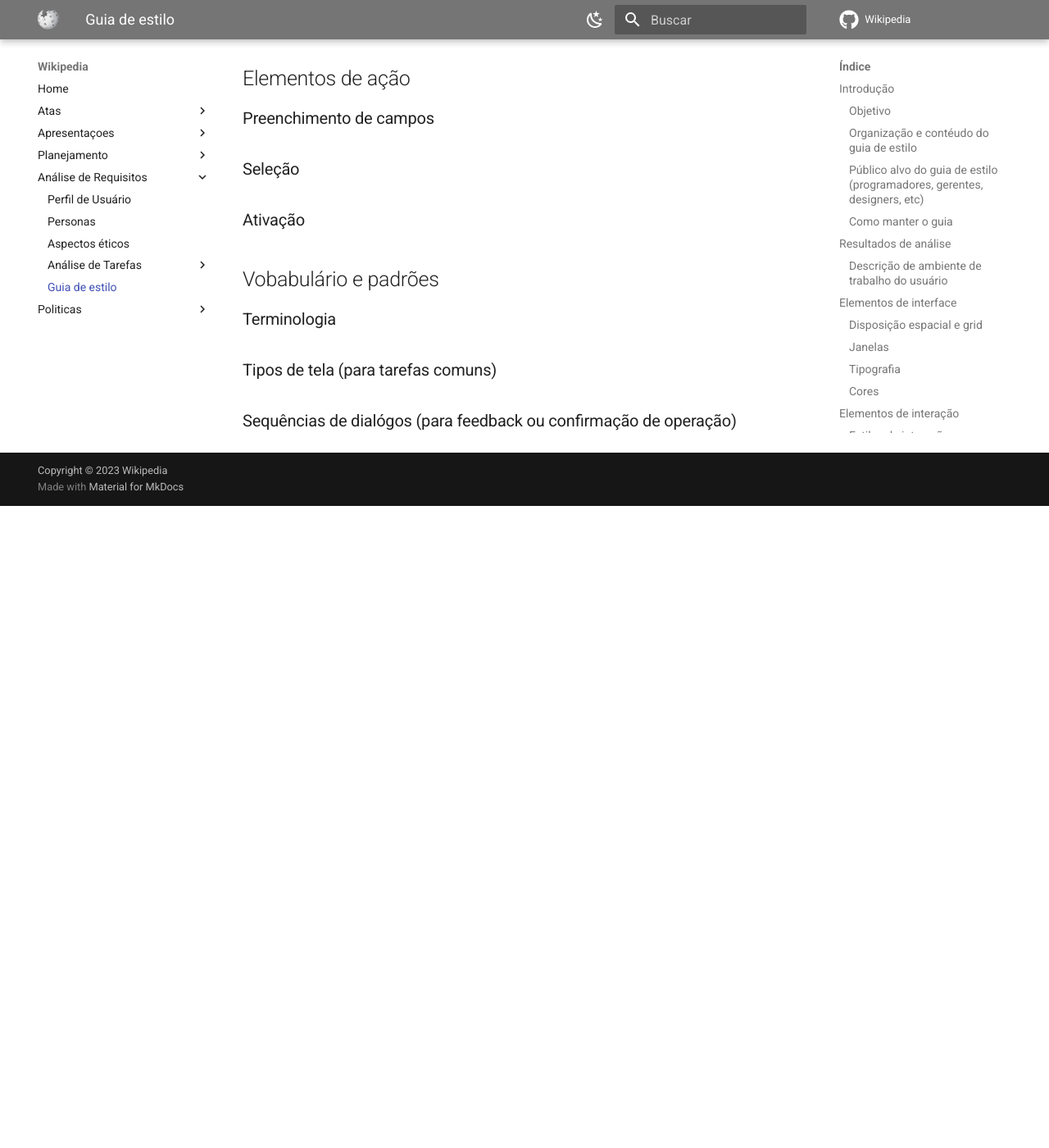
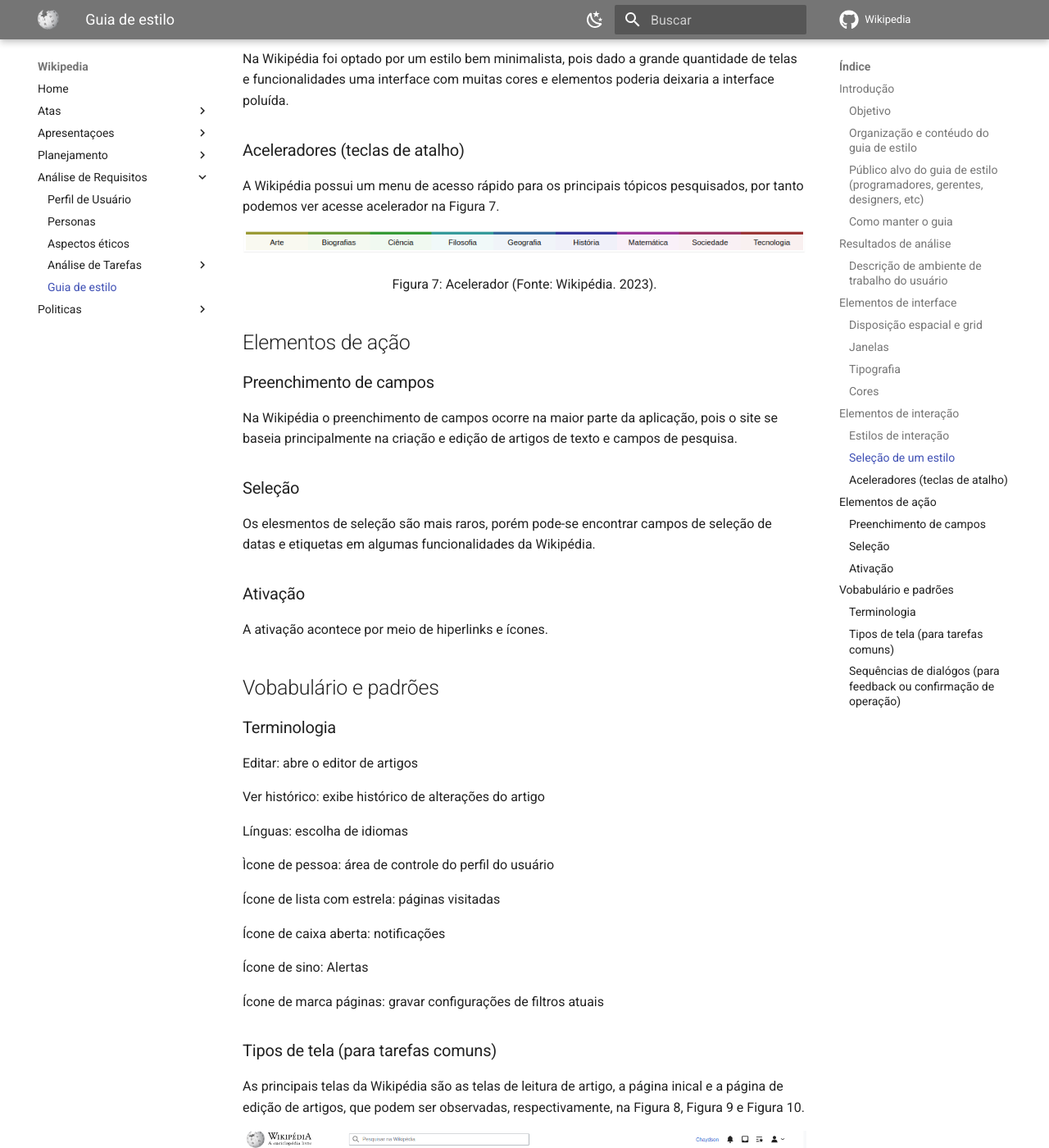
Before and after one commit to Interacao-Humano-Computador/2023.1-Wikipedia, an MkDocs documentation site: the page built from docs/analise-de-requisitos/guiaDeEstilo.md, in a window 1280 px wide and 1400 px high, scrolled down 6678 px. Shown: the whole window at 82% size. Built offline with MkDocs 1.6.1 and Material for MkDocs 9.7.7, drawn with Linux system fonts in a browser that asks for light colours; comment, search, counter and statistics services are not loaded; before the commit the page ends 7295 px from its top, so only the background shows below that; some of the changed text lies outside the part shown.

Commit message:
45-adicionando textos no artigo
Co-authored-by: LucasLopesFrazao <211031771@aluno.unb.br>

```diff
--- a/docs/analise-de-requisitos/guiaDeEstilo.md
+++ b/docs/analise-de-requisitos/guiaDeEstilo.md
@@ -23,7 +23,7 @@
 1. Introdução (com Objetivo do guia de estilo, Organização e conteúdo do guia de estilo, Públicoalvo do guia de estilos (programadores, gerentes, equipe de suporte), Como utilizar o guia (em produção e manutenção), Como manter o guia.
 2. Resultados de análise • Descrição do ambiente de trabalho do usuário
 3. Elementos de interface • Disposição espacial e grid • Janelas • Tipografia • Cores
-4. Elementos de interação - • Estilos de interação • Seleção de um estilo • Aceleradores (teclas de atalho)
+4. Elementos de interação • Estilos de interação • Seleção de um estilo • Aceleradores (teclas de atalho)
 5. Elementos de ação • Preenchimento de campos • Seleçã • Ativação
 6. Vocabulário e padrões • Terminologia • Tipos de tela (para tarefas comuns) • Sequências de diálogos (e.g., para feedback ou confirmação de uma operação)
 
@@ -99,22 +99,82 @@
 
 ### Estilos de interação
 
+Na Wikipédia a interação com o usuário é feita por meio de hiperlinks e ícones que funcionam como pontes para outras páginas.
+
 ### Seleção de um estilo
 
+Na Wikipédia foi optado por um estilo bem minimalista, pois dado a grande quantidade de telas e funcionalidades uma interface com muitas cores e elementos poderia deixaria a interface poluída.
+
 ### Aceleradores (teclas de atalho)
+
+A Wikipédia possui um menu de acesso rápido para os principais tópicos pesquisados, por tanto podemos ver acesse acelerador na Figura 7.
+
+<img src="/images/guiaEstilo/acelerador.png"/>
+
+<div style="text-align: center">
+    <p> Figura 7: Acelerador (Fonte: Wikipédia. 2023).</p>
+</div>
 
 ## Elementos de ação
 
 ### Preenchimento de campos
 
+Na Wikipédia o preenchimento de campos ocorre na maior parte da aplicação, pois o site se baseia principalmente na criação e edição de artigos de texto e campos de pesquisa.
+
 ### Seleção
 
+Os elesmentos de seleção são mais raros, porém pode-se encontrar campos de seleção de datas e etiquetas em algumas funcionalidades da Wikipédia.
+
 ### Ativação
+
+A ativação acontece por meio de hiperlinks e ícones.
 
 ## Vobabulário e padrões
 
 ### Terminologia
 
+Editar: abre o editor de artigos
+
+Ver histórico: exibe histórico de alterações do artigo
+
+Línguas: escolha de idiomas
+
+Ìcone de pessoa: área de controle do perfil do usuário
+
+Ícone de lista com estrela: páginas visitadas
+
+Ícone de caixa aberta: notificações
+
+Ícone de sino: Alertas
+
+Ícone de marca páginas: gravar configurações de filtros atuais
+
 ### Tipos de tela (para tarefas comuns)
 
+As principais telas da Wikipédia são as telas de leitura de artigo, a página inical e a página de edição de artigos, que podem ser observadas, respectivamente, na Figura 8, Figura 9 e Figura 10.
+
+<img src="/images/guiaEstilo/macacoNarigudo.png"/>
+
+<div style="text-align: center">
+    <p> Figura 8: Página de leitura de artigo (Fonte: Wikipédia. 2023).</p>
+</div>
+
+<br/><br/>
+
+<img src="/images/guiaEstilo/homePage.png"/>
+
+<div style="text-align: center">
+    <p> Figura 9: Página inicial (Fonte: Wikipédia. 2023).</p>
+</div>
+
+<br/><br/>
+
+<img src="/images/guiaEstilo/paginaEdicao.png"/>
+
+<div style="text-align: center">
+    <p> Figura 10: Página de edição (Fonte: Wikipédia. 2023).</p>
+</div>
+
 ### Sequências de dialógos (para feedback ou confirmação de operação)
+
+A Wikipédia não possui nenhum tipo de confirmação de operações e os feedbacks só são dados quando a ação foi completamente realizada.
```
Also changed, not shown: docs/images/guiaEstilo/acelerador.png (added), docs/images/guiaEstilo/homePage.png (added), docs/images/guiaEstilo/macacoNarigudo.png (added), docs/images/guiaEstilo/paginaEdicao.png (added).
